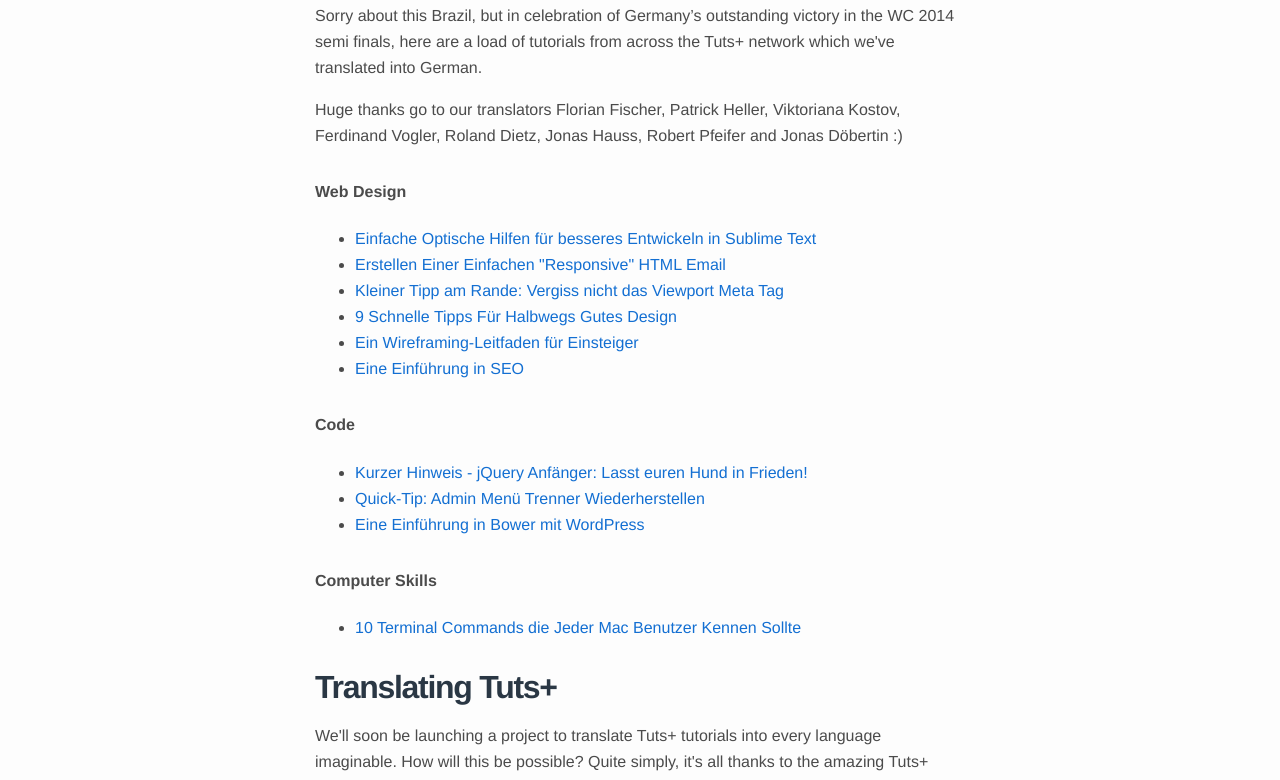
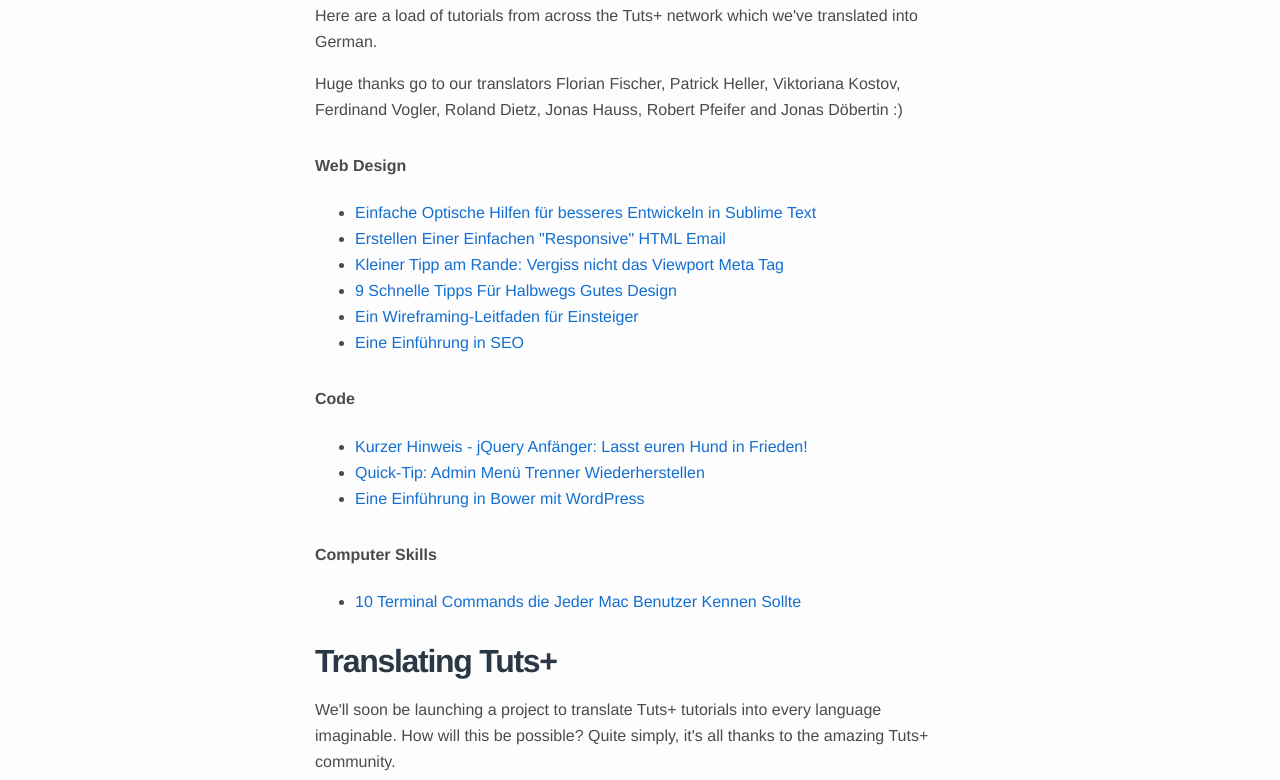
Before and after one commit to tutsplus/german-tutorials-on-tuts-, a plain HTML site: page index.html in a window 1280 px wide. Shown: the part 209-989 px from the top of the page. Drawn offline with Linux system fonts and the light colour scheme.

Commit message:
removed WC ref

```diff
--- a/index.html
+++ b/index.html
@@ -32,7 +32,7 @@
 
 <h1>German Tutorials on Tuts+</h1>
 
-<p>Sorry about this Brazil, but in celebration of Germany’s outstanding victory in the WC 2014 semi finals, here are a load of tutorials from across the Tuts+ network which we've translated into German.</p>
+<p>Here are a load of tutorials from across the Tuts+ network which we've translated into German.</p>
 
 <p>Huge thanks go to our translators  Florian Fischer, Patrick Heller, Viktoriana Kostov, Ferdinand Vogler, Roland Dietz, Jonas Hauss, Robert Pfeifer and Jonas Döbertin   :)</p>
 
```
